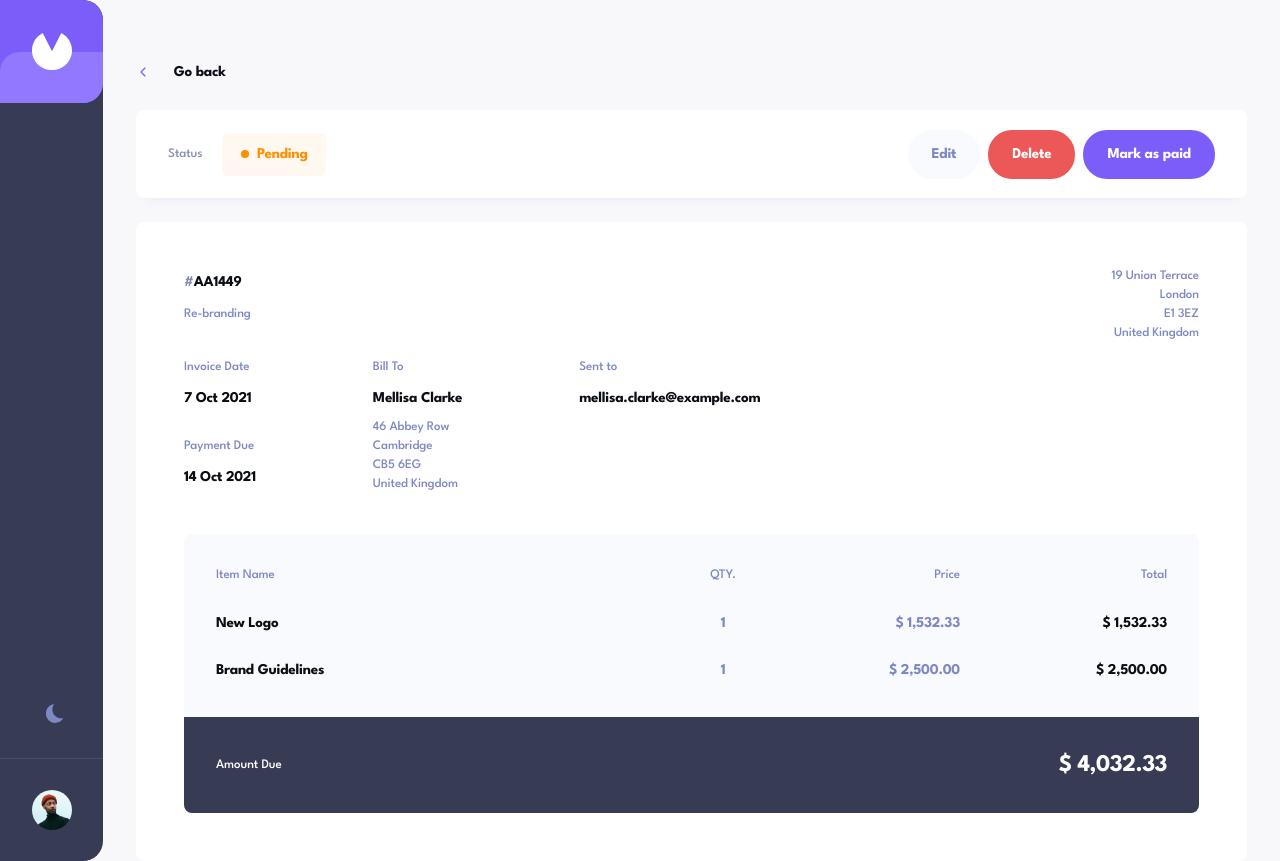
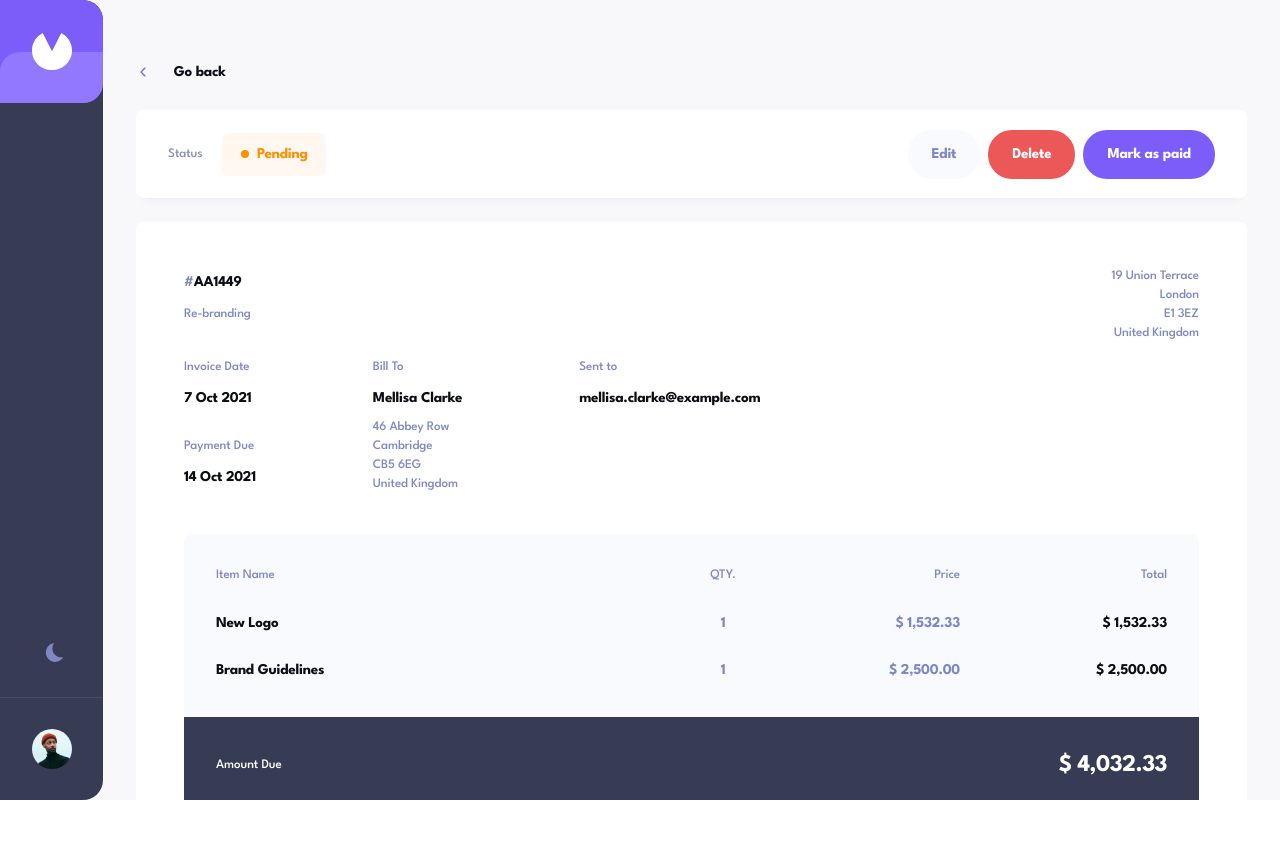
Before and after one commit to ChrisOxygen/invoice-app-v1, a React (Vite) app: page /invoice/AA1449 in a window 1280 px wide. After the commit the page ends 800 px from the top, so only its background shows below. Built offline with nearby package versions, Linux system fonts and the light colour scheme.

Commit message:
fixed scroll, and padding issues

```diff
--- a/src/sass/base/_base.scss
+++ b/src/sass/base/_base.scss
@@ -122,12 +122,11 @@ h6 {
 }
 
 .wrapper {
-  height: 100%;
-  min-height: 100vh;
+  height: 100vh;
   width: 100%;
   background: var(--main-bg-color);
 
-  overflow: hidden;
+  // overflow: hidden;
   position: relative;
 
 
--- a/src/sass/layouts/_invoice-container.scss
+++ b/src/sass/layouts/_invoice-container.scss
@@ -5,6 +5,9 @@
     gap: 64px;
 
     padding-top: 78px;
+    padding-bottom: 60px;
+
+    overflow-y: scroll;
 
 }
 
--- a/src/sass/layouts/_invoice-form.scss
+++ b/src/sass/layouts/_invoice-form.scss
@@ -6,6 +6,9 @@
     top: 0;
 
     z-index: 100;
+
+
+
 
 
 
@@ -45,6 +48,7 @@
 
 
         width: 100%;
+        border-radius: 0px;
 
 
     }
--- a/src/sass/layouts/_single-invoice-container.scss
+++ b/src/sass/layouts/_single-invoice-container.scss
@@ -5,6 +5,9 @@
     gap: 24px;
 
     padding-top: 65px;
+    padding-bottom: 60px;
+
+    overflow-y: scroll;
 
     position: relative;
 }
@@ -41,7 +44,7 @@
     display: flex;
     justify-content: space-between;
     align-items: center;
-    padding: 0 32px;
+    padding: 20px 32px;
     height: 88px;
 
 
@@ -51,7 +54,7 @@
     box-shadow: 0px 10px 10px -10px rgba(72, 84, 159, 0.10);
 
     @media only screen and (max-width: 570px) {
-        padding: 0 24px;
+        padding: 24px;
 
 
 
```
